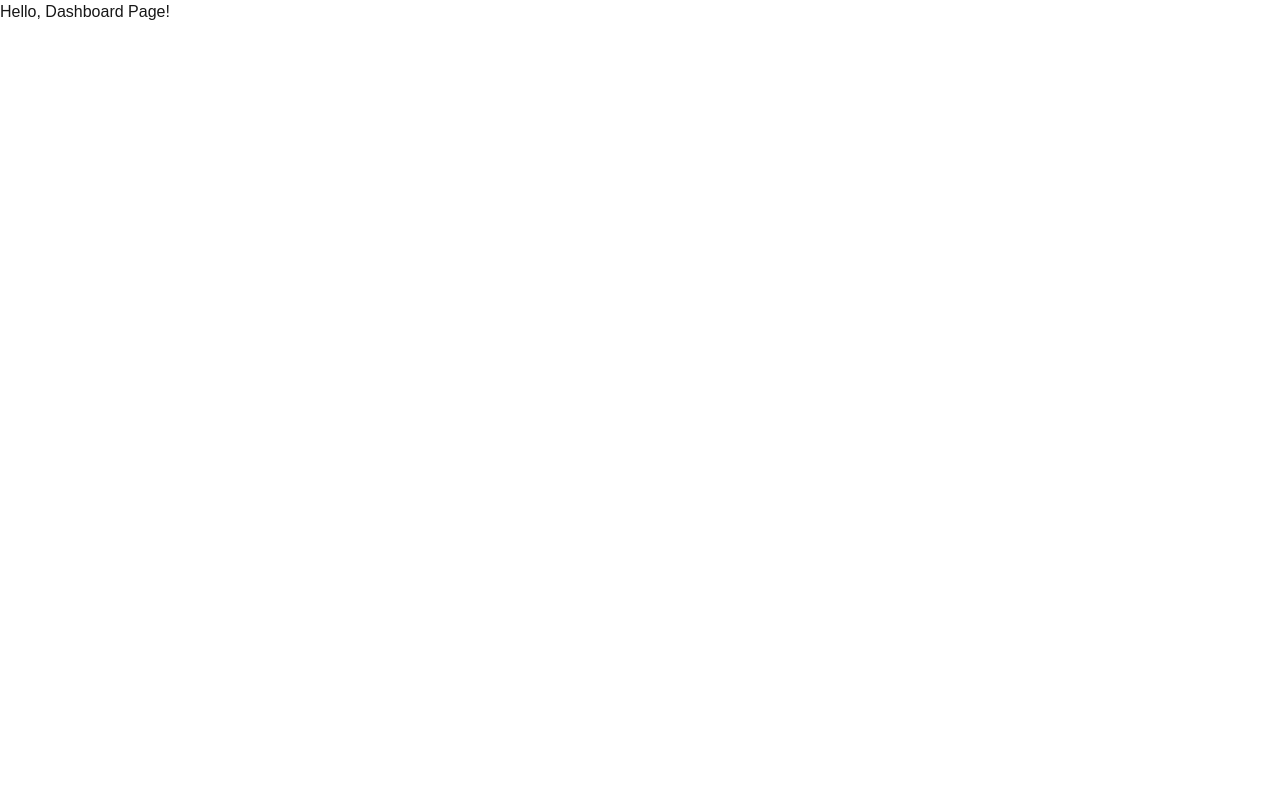
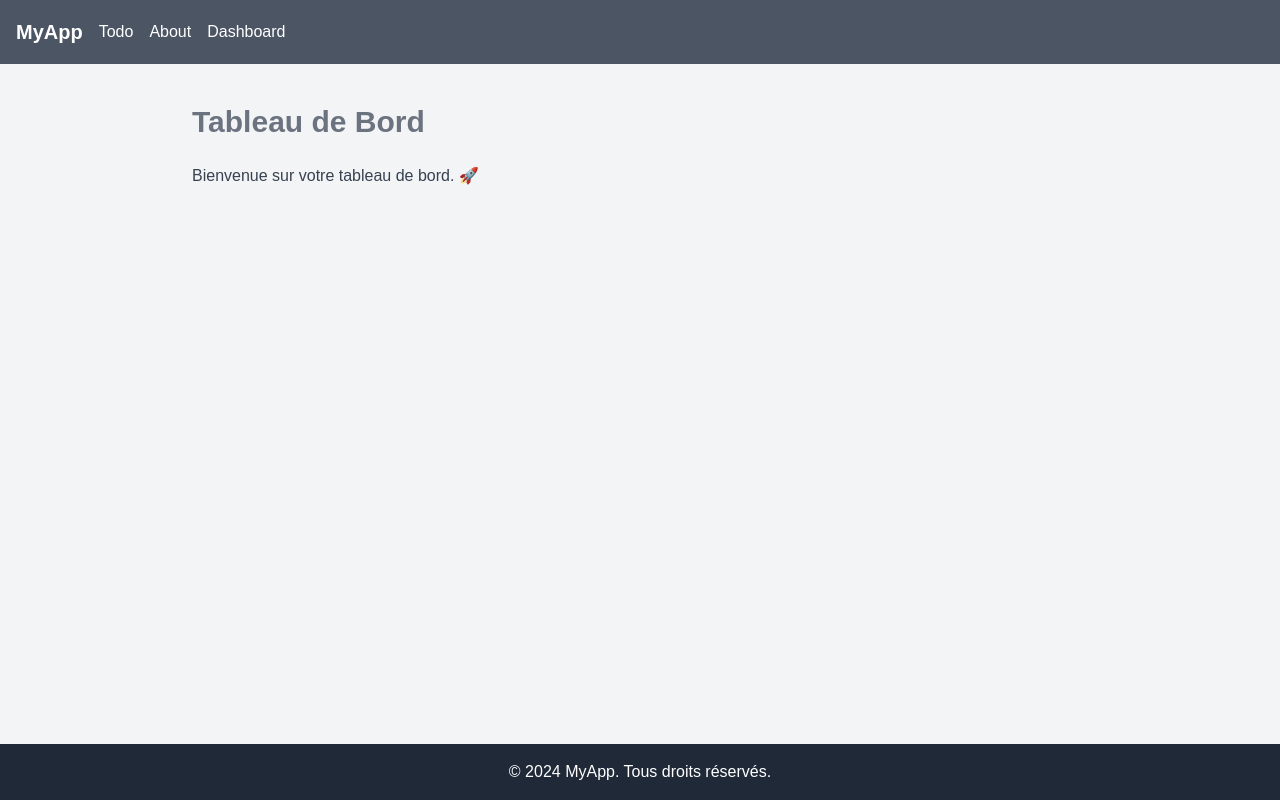
Before and after one commit to amran-zak/todo-list-frontend, a Next.js app: page /dashboard in a window 1280 px wide. Built offline with nearby package versions, Linux system fonts and the light colour scheme.

Commit message:
start Query Devtools

```diff
--- a/package.json
+++ b/package.json
@@ -10,6 +10,7 @@
   },
   "dependencies": {
     "@tanstack/react-query": "^5.59.19",
+    "@tanstack/react-query-devtools": "^5.59.20",
     "next": "15.0.2",
     "react": "19.0.0-rc-02c0e824-20241028",
     "react-dnd": "^16.0.1",
--- /dev/null
+++ b/src/app/about/page.tsx
@@ -0,0 +1,13 @@
+// src/pages/about.tsx
+
+import AboutApp from "@/components/AboutApp";
+
+const AboutPage: React.FC = () => {
+    return (
+        <div className="max-w-4xl mx-auto py-10">
+            <AboutApp />
+        </div>
+    );
+};
+
+export default AboutPage;
--- a/src/app/dashboard/page.tsx
+++ b/src/app/dashboard/page.tsx
@@ -1,3 +1,11 @@
-export default function Page() {
-    return <h1>Hello, Dashboard Page!</h1>
-}
+const DashboardPage: React.FC = () => {
+    return (
+        <div className="max-w-4xl mx-auto py-10">
+            <h1 className="text-3xl font-bold mb-6 text-gray-500">Tableau de Bord</h1>
+            <p className="text-gray-700">Bienvenue sur votre tableau de bord. 🚀</p>
+            {/* Ajoutez ici le contenu spécifique de votre dashboard */}
+        </div>
+    );
+};
+
+export default DashboardPage;
--- a/src/app/layout.tsx
+++ b/src/app/layout.tsx
@@ -1,6 +1,7 @@
 import type { Metadata } from "next";
 import localFont from "next/font/local";
 import "./globals.css";
+import Link from "next/link";
 
 const geistSans = localFont({
   src: "./fonts/GeistVF.woff",
@@ -28,7 +29,40 @@ export default function RootLayout({
       <body
         className={`${geistSans.variable} ${geistMono.variable} antialiased`}
       >
-        {children}
+        <div className="min-h-screen flex flex-col">
+          {/* Menu de navigation */}
+          <nav className="bg-gray-600 text-white">
+            <div className="max-w-7xl mx-auto px-4">
+              <div className="flex items-center justify-between h-16">
+                <div className="flex items-center space-x-4">
+                  <Link href="/">
+                    <span className="text-xl font-semibold hover:text-gray-200">MyApp</span>
+                  </Link>
+                  <Link href="/">
+                    <span className="hover:text-gray-200">Todo</span>
+                  </Link>
+                  <Link href="/about">
+                    <span className="hover:text-gray-200">About</span>
+                  </Link>
+                  <Link href="/dashboard">
+                    <span className="hover:text-gray-200">Dashboard</span>
+                  </Link>
+                </div>
+              </div>
+            </div>
+          </nav>
+
+          {/* Contenu principal */}
+          <main className="flex-grow bg-gray-100">
+            {children}
+          </main>
+
+          {/* Pied de page */}
+          <footer className="bg-gray-800 text-white text-center py-4">
+            © 2024 MyApp. Tous droits réservés.
+          </footer>
+        </div>
+        {/* {children} */}
       </body>
     </html>
   );
--- a/src/app/page.tsx
+++ b/src/app/page.tsx
@@ -1,14 +1,12 @@
 // src/app/Board.tsx
 "use client";
-import AboutApp from '@/components/AboutApp';
 import ToDoList from '@/components/ToDoList';
 import { ReactQueryProvider } from '../lib/react-query';
 
 const Board: React.FC = () => {
   return (
-    <div className="bg-gray-900 min-h-screen p-8">
-      <AboutApp />
-      <h1 className="text-3xl font-bold mb-6 text-center">Tableau de tâches</h1>
+    <div className="p-8">
+      <h1 className="text-3xl font-bold mb-6 text-center text-gray-500">Tableau de tâches</h1>
       <ReactQueryProvider><ToDoList /></ReactQueryProvider>
     </div>
   );
```
Also changed, not shown: 1 other file (tests, documents, lock files or other folders).
